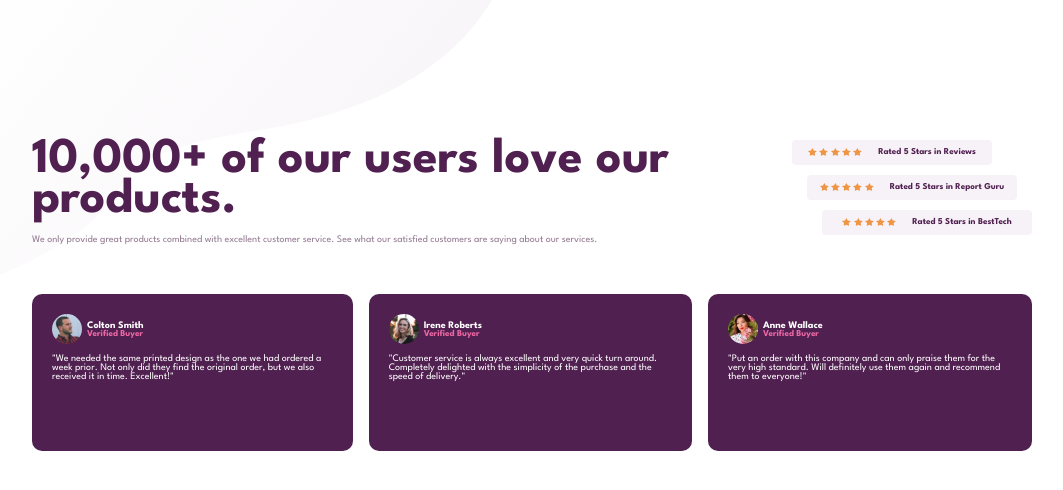
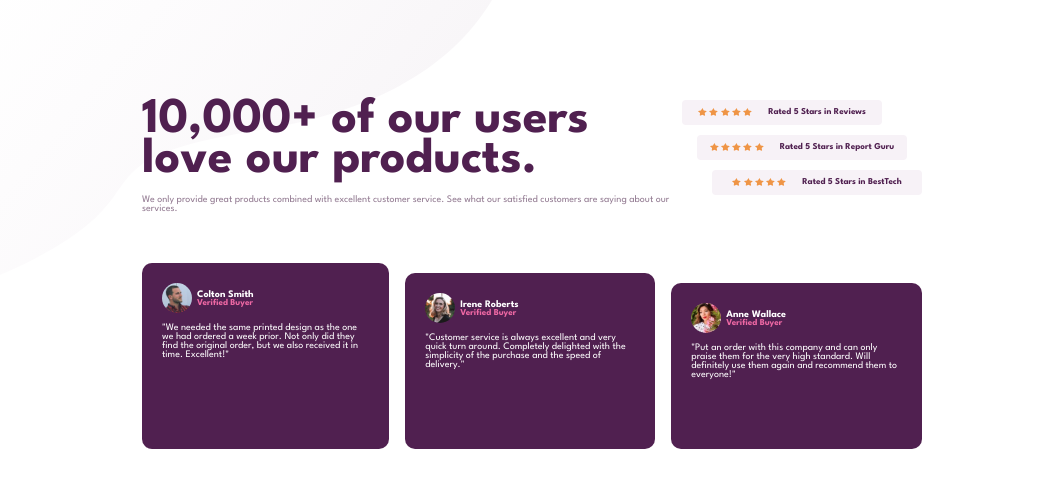
Before and after one commit to awwsalah/Social-proof-section-ch, a plain HTML site: page index.html in a window 1280 px wide. Shown: the whole page, without its empty margins (108-1171 px from the left). Drawn offline with Linux system fonts and the light colour scheme.

Commit message:
first commit

```diff
--- a/style.css
+++ b/style.css
@@ -102,6 +102,7 @@ body{
     grid-row: 1 /2;
     border-radius: 10px;
     padding: 20px;
+
 }
 .card-2{
     background-color: var(--dark-megenta);
@@ -109,6 +110,7 @@ body{
     grid-row: 1 /2;
     border-radius: 10px;
     padding: 20px;
+    margin-top: 10px;
 }
 .card-3{
     background-color: var(--dark-megenta);
@@ -116,6 +118,7 @@ body{
     grid-row: 1 /2;
     border-radius: 10px;
     padding: 20px;
+    margin-top: 20px;
 }
 .user{
     display: flex;
@@ -209,21 +212,21 @@ h2{
 
 
 
-@media only screen and (max-width: 1400px){
+@media only screen and (max-width: 1600px){
     body{
-        padding: 140px;
+        padding: 100px 370px;
     }
 
 }
-@media only screen and (max-width: 1000px){
+@media only screen and (max-width: 1400px){
     body{
-        padding: 90px;
+        padding: 100px 300px;
     }
 
 }
-@media only screen and (max-width: 800px){
+@media only screen and (max-width: 1300px){
     body{
-        padding: 100px 60px;
+        padding: 100px 250px;
 
     }
     .flex{
@@ -231,12 +234,33 @@ h2{
     }
 
 }
-@media only screen and (max-width: 600px){
+@media only screen and (max-width: 1200px){
     body{
-        padding: 90px 30px;
+        padding: 90px 180px;
     }
     .flex{
         gap: 8px;
+    }
+
+
+}
+@media only screen and (max-width: 900px){
+    body{
+        padding: 90px 50px;
+    }
+    .flex{
+        gap: 8px;
+    }
+
+
+}
+
+@media only screen and (max-width: 800px){
+    body{
+        padding: 90px 20px;
+    }
+    .flex{
+        gap: 5px;
     }
 
 
```
